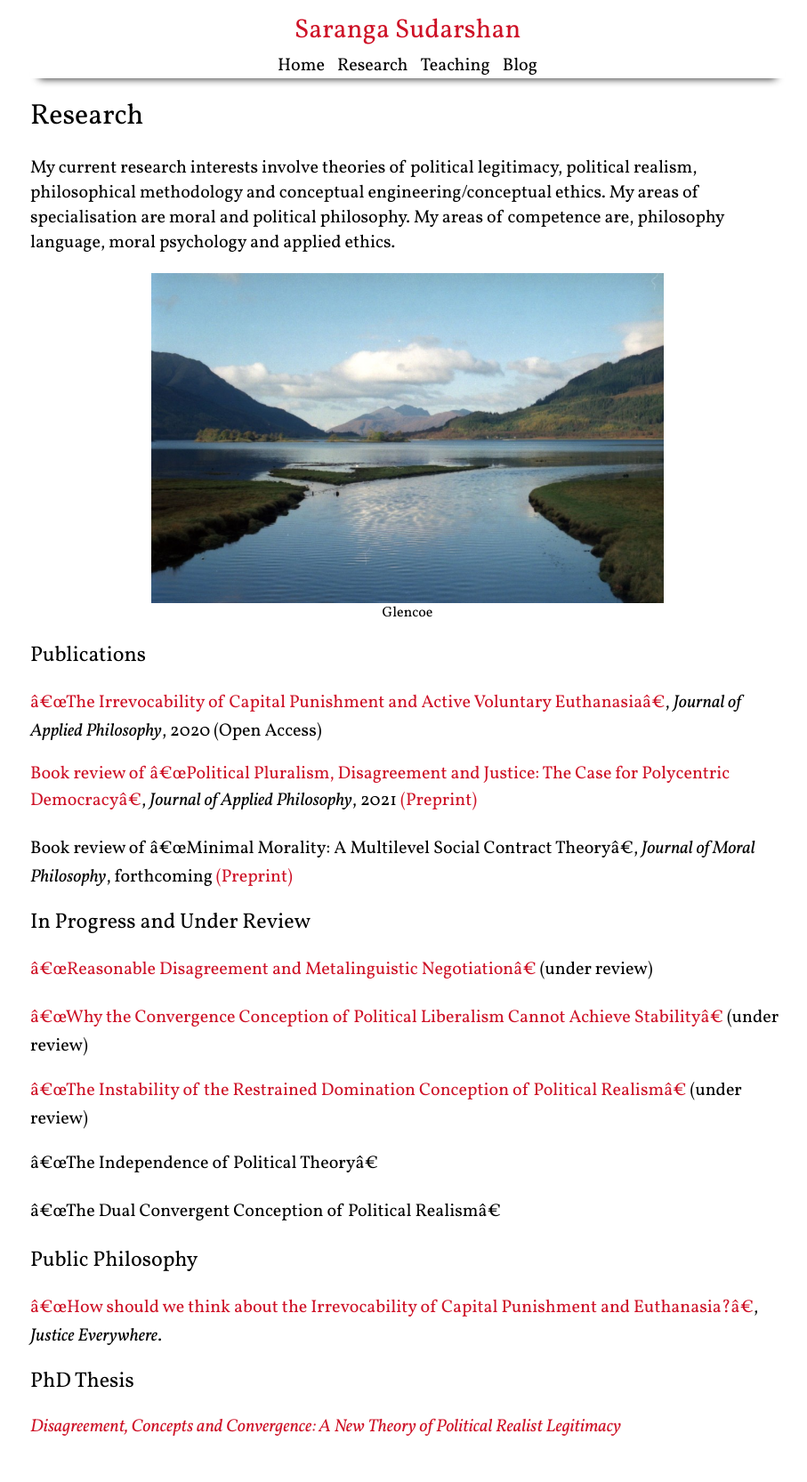
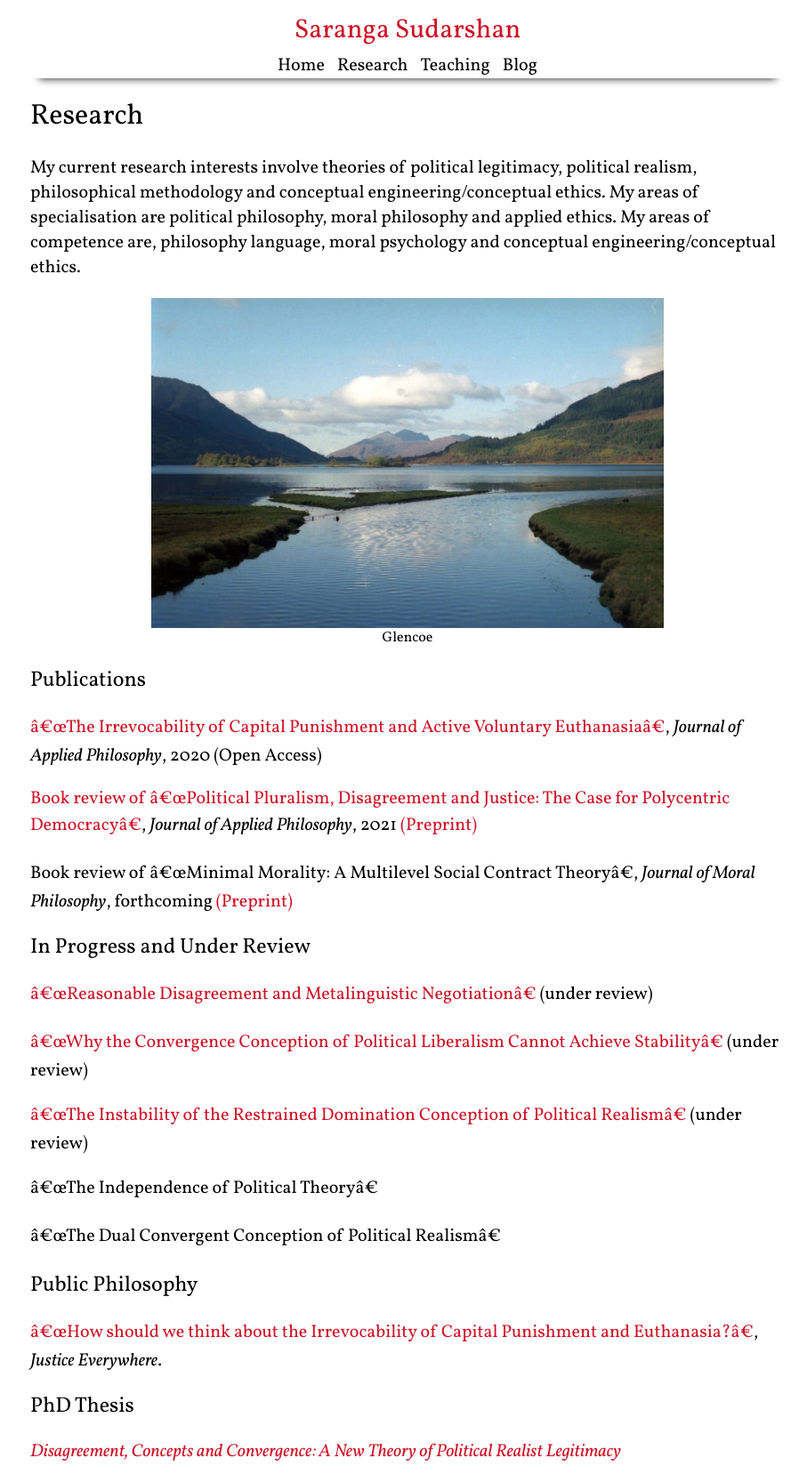
Before and after one commit to nsaranga/saranga.github.io, a Jekyll site: the page built from research.md, in a window 1280 px wide. Shown: the whole page at 89% size, without its empty margins (182-1089 px from the left). Built offline with Jekyll 4.4.1, drawn with Linux system fonts in a browser that asks for light colours; before the commit the page ends 1638 px from its top, so only the background shows below that.

Commit message:
Update research.md

```diff
--- a/research.md
+++ b/research.md
@@ -5,7 +5,7 @@ permalink: /research/
 ---
 # {{ page.title }}
 
-My current research interests involve theories of political legitimacy, political realism, philosophical methodology and conceptual engineering/conceptual ethics. My areas of specialisation are moral and political philosophy. My areas of competence are, philosophy language, moral psychology and applied ethics.
+My current research interests involve theories of political legitimacy, political realism, philosophical methodology and conceptual engineering/conceptual ethics. My areas of specialisation are political philosophy, moral philosophy and applied ethics. My areas of competence are, philosophy language, moral psychology and conceptual engineering/conceptual ethics.
 
 <figure style="text-align:center;">
 <img src="/assets/lake.jpg" alt="glencoe"/>
```
